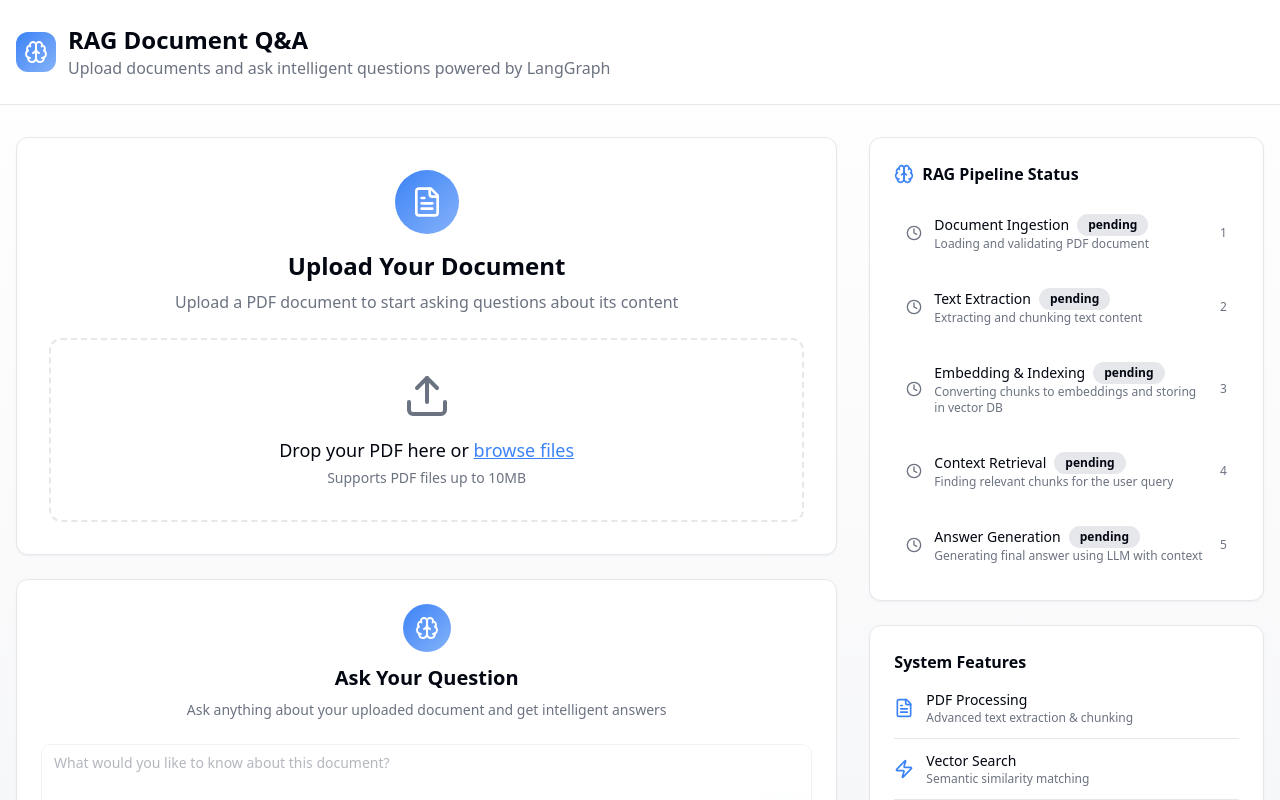
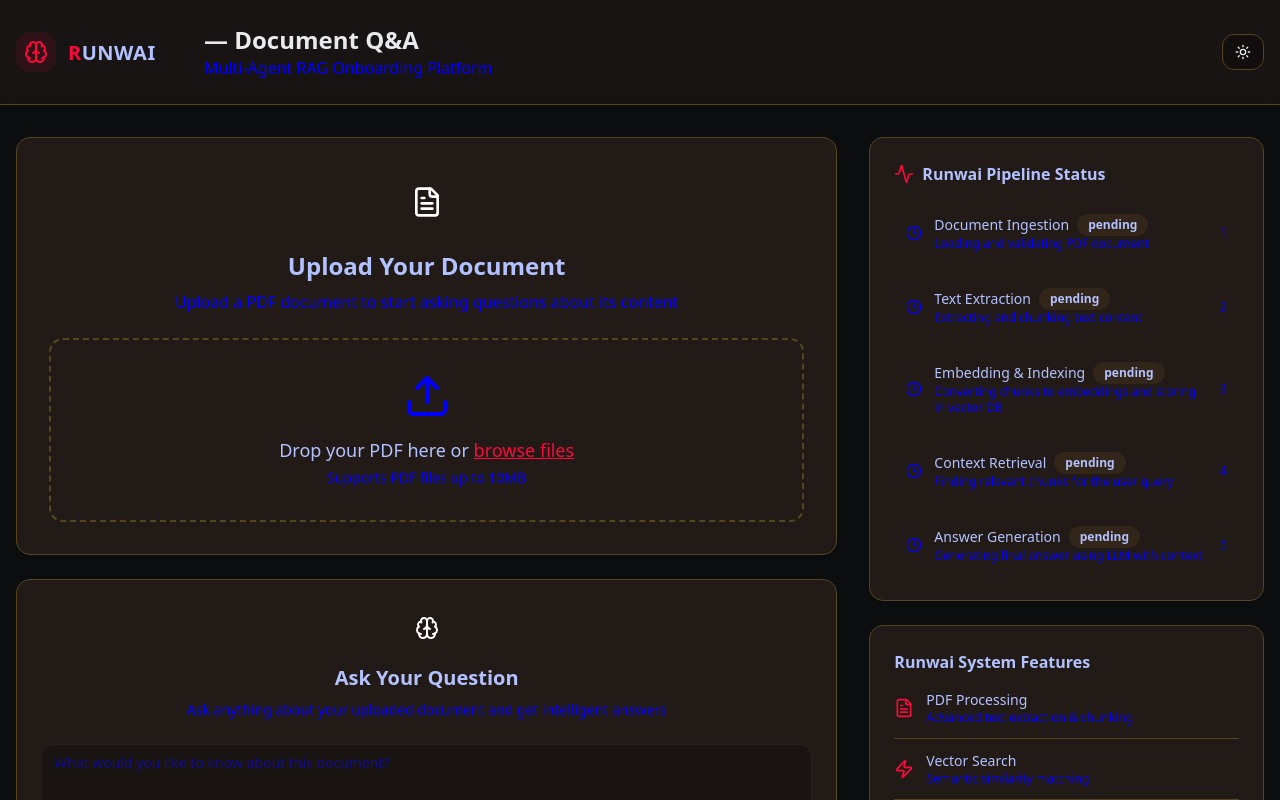
Before and after one commit to Monyanzi/pdf-ask-graph, a React (Vite) app: page / in a window 1280 px wide. Shown: the top 800 px of the page. Built offline with nearby package versions, Linux system fonts and the light colour scheme.

Commit message:
Apply Runwai branding and theme

```diff
--- a/index.html
+++ b/index.html
@@ -3,27 +3,28 @@
   <head>
     <meta charset="UTF-8" />
     <meta name="viewport" content="width=device-width, initial-scale=1.0" />
-    <title>RAG Document Q&A - Intelligent Document Analysis</title>
-    <meta name="description" content="Upload PDF documents and ask intelligent questions using advanced RAG technology powered by LangGraph. Get accurate answers with source citations." />
-    <meta name="author" content="RAG Systems" />
+    <title>Runwai - Multi-Agent RAG Onboarding Platform</title>
+    <meta name="description" content="Upload PDF documents and ask intelligent questions using advanced multi-agent RAG technology. Get accurate answers with source citations powered by Runwai." />
+    <meta name="author" content="Runwai" />
     <link rel="canonical" href="/" />
+    <link rel="icon" href="/favicon.ico" type="image/x-icon">
 
     <!-- Open Graph Meta Tags -->
-    <meta property="og:title" content="RAG Document Q&A - Intelligent Document Analysis" />
-    <meta property="og:description" content="Upload PDF documents and ask intelligent questions using advanced RAG technology powered by LangGraph" />
+    <meta property="og:title" content="Runwai - Multi-Agent RAG Onboarding Platform" />
+    <meta property="og:description" content="Upload PDF documents and ask intelligent questions using advanced multi-agent RAG technology" />
     <meta property="og:type" content="website" />
-    <meta property="og:image" content="/og-rag-system.jpg" />
+    <meta property="og:image" content="/og-runwai-system.jpg" />
     <meta property="og:url" content="/" />
 
     <!-- Twitter Card Meta Tags -->
     <meta name="twitter:card" content="summary_large_image" />
-    <meta name="twitter:title" content="RAG Document Q&A System" />
-    <meta name="twitter:description" content="Advanced document analysis with AI-powered question answering" />
-    <meta name="twitter:image" content="/twitter-rag-system.jpg" />
+    <meta name="twitter:title" content="Runwai Document Q&A System" />
+    <meta name="twitter:description" content="Advanced document analysis with AI-powered multi-agent question answering" />
+    <meta name="twitter:image" content="/twitter-runwai-system.jpg" />
 
     <!-- Technical Meta Tags -->
     <meta name="robots" content="index, follow" />
-    <meta name="keywords" content="RAG, document analysis, AI, machine learning, PDF processing, LangGraph, question answering, retrieval augmented generation" />
+    <meta name="keywords" content="Runwai, multi-agent, RAG, document analysis, AI, machine learning, PDF processing, question answering, retrieval augmented generation" />
   </head>
 
   <body>
--- a/src/components/RAGStatus.tsx
+++ b/src/components/RAGStatus.tsx
@@ -1,4 +1,4 @@
-import { CheckCircle, Clock, AlertCircle, Brain } from "lucide-react";
+import { CheckCircle, Clock, AlertCircle, Brain, Activity } from "lucide-react";
 import { Card } from "@/components/ui/card";
 import { Badge } from "@/components/ui/badge";
 import { Progress } from "@/components/ui/progress";
@@ -48,8 +48,8 @@ export function RAGStatus({ steps, currentStep }: RAGStatusProps) {
     <Card className="p-6">
       <div className="space-y-4">
         <div className="flex items-center gap-2">
-          <Brain className="h-5 w-5 text-primary" />
-          <h3 className="font-semibold">RAG Pipeline Status</h3>
+          <Activity className="h-5 w-5 text-primary" />
+          <h3 className="font-semibold">Runwai Pipeline Status</h3>
         </div>
 
         <div className="space-y-3">
--- /dev/null
+++ b/src/components/RunwaiWordmark.tsx
@@ -0,0 +1,21 @@
+import React from 'react';
+
+export const RunwaiWordmark = () => {
+  return (
+    <div className="flex items-center">
+      <svg width="120" height="32" viewBox="0 0 120 32" xmlns="http://www.w3.org/2000/svg">
+        <text
+          x="0"
+          y="24"
+          fontSize="20"
+          fontWeight="bold"
+          fontFamily="system-ui, -apple-system, sans-serif"
+          letterSpacing="0.5px"
+        >
+          <tspan fill="hsl(var(--primary))" className="fill-primary">R</tspan>
+          <tspan fill="hsl(var(--foreground))" className="fill-foreground">UNWAI</tspan>
+        </text>
+      </svg>
+    </div>
+  );
+};
--- /dev/null
+++ b/src/components/ThemeToggle.tsx
@@ -0,0 +1,24 @@
+import React from 'react';
+import { Moon, Sun } from 'lucide-react';
+import { Button } from '@/components/ui/button';
+import { useTheme } from '@/hooks/useTheme';
+
+export const ThemeToggle = () => {
+  const { toggleTheme, isDark } = useTheme();
+
+  return (
+    <Button
+      variant="outline"
+      size="sm"
+      onClick={toggleTheme}
+      className="border-border bg-background hover:bg-accent"
+    >
+      {isDark ? (
+        <Sun className="h-4 w-4" />
+      ) : (
+        <Moon className="h-4 w-4" />
+      )}
+      <span className="sr-only">Toggle theme</span>
+    </Button>
+  );
+};
--- /dev/null
+++ b/src/hooks/useTheme.ts
@@ -0,0 +1,24 @@
+import { useState, useEffect } from 'react';
+
+export type Theme = 'theme-dark' | 'theme-light';
+
+export const useTheme = () => {
+  const [theme, setTheme] = useState<Theme>('theme-dark');
+
+  useEffect(() => {
+    // Load theme from localStorage or default to dark
+    const savedTheme = localStorage.getItem('runwai-theme') as Theme;
+    const initialTheme = savedTheme || 'theme-dark';
+    setTheme(initialTheme);
+    document.documentElement.className = initialTheme;
+  }, []);
+
+  const toggleTheme = () => {
+    const newTheme: Theme = theme === 'theme-dark' ? 'theme-light' : 'theme-dark';
+    setTheme(newTheme);
+    document.documentElement.className = newTheme;
+    localStorage.setItem('runwai-theme', newTheme);
+  };
+
+  return { theme, toggleTheme, isDark: theme === 'theme-dark' };
+};
--- a/src/index.css
+++ b/src/index.css
@@ -2,158 +2,239 @@
 @tailwind components;
 @tailwind utilities;
 
-/* RAG Document Q&A System Design System - Professional Intelligence Theme */
+/* Runwai - Multi-Agent RAG Platform Design System */
 
 @layer base {
   :root {
-    /* Background System */
-    --background: 0 0% 100%;
-    --background-subtle: 220 14% 96%;
-    --background-muted: 220 13% 91%;
-    --foreground: 224 71% 4%;
-
-    /* Card System */
-    --card: 0 0% 100%;
-    --card-foreground: 224 71% 4%;
-    --card-subtle: 220 14% 96%;
-
-    /* Popover System */
-    --popover: 0 0% 100%;
-    --popover-foreground: 224 71% 4%;
-
-    /* Intelligence Blue Primary - Deep, trustworthy */
-    --primary: 217 91% 60%;
-    --primary-dark: 217 91% 45%;
-    --primary-light: 217 91% 75%;
-    --primary-foreground: 0 0% 100%;
-    --primary-subtle: 217 91% 95%;
-
-    /* Professional Secondary */
-    --secondary: 220 13% 91%;
-    --secondary-foreground: 224 71% 4%;
-    --secondary-hover: 220 13% 85%;
-
-    /* Muted System for subtle elements */
-    --muted: 220 13% 91%;
-    --muted-foreground: 220 9% 46%;
-    --muted-dark: 220 9% 35%;
-
-    /* Success Green for completed uploads/processing */
-    --success: 142 76% 36%;
-    --success-foreground: 0 0% 100%;
-    --success-subtle: 142 76% 95%;
-
-    /* Warning for processing states */
-    --warning: 38 92% 50%;
-    --warning-foreground: 224 71% 4%;
-    --warning-subtle: 38 92% 95%;
-
-    /* Accent for highlights and interactive elements */
-    --accent: 217 91% 60%;
-    --accent-foreground: 0 0% 100%;
-    --accent-subtle: 217 91% 95%;
-
-    /* Destructive */
-    --destructive: 0 84% 60%;
-    --destructive-foreground: 0 0% 100%;
-
-    /* Border and Input System */
-    --border: 220 13% 91%;
-    --border-subtle: 220 13% 95%;
-    --input: 220 13% 91%;
-    --input-focus: 217 91% 60%;
-    --ring: 217 91% 60%;
-
-    /* Document-focused gradients */
-    --gradient-intelligence: linear-gradient(135deg, hsl(217 91% 60%), hsl(217 91% 75%));
-    --gradient-document: linear-gradient(180deg, hsl(0 0% 100%), hsl(220 14% 96%));
-    --gradient-processing: linear-gradient(90deg, hsl(217 91% 60%), hsl(217 91% 45%));
-
-    /* Shadows for depth */
-    --shadow-subtle: 0 1px 2px 0 hsl(220 13% 91% / 0.05);
-    --shadow-soft: 0 4px 12px 0 hsl(220 13% 91% / 0.15);
-    --shadow-intelligence: 0 8px 25px 0 hsl(217 91% 60% / 0.15);
-
-    /* Animation curves */
-    --transition-smooth: all 0.2s cubic-bezier(0.4, 0, 0.2, 1);
-    --transition-bounce: all 0.3s cubic-bezier(0.68, -0.55, 0.265, 1.55);
-
-    --radius: 0.75rem;
-    --radius-lg: 1rem;
-    --radius-sm: 0.5rem;
-
-    /* Sidebar (if needed) */
-    --sidebar-background: 220 14% 96%;
-    --sidebar-foreground: 224 71% 4%;
-    --sidebar-primary: 217 91% 60%;
-    --sidebar-primary-foreground: 0 0% 100%;
-    --sidebar-accent: 220 13% 91%;
-    --sidebar-accent-foreground: 224 71% 4%;
-    --sidebar-border: 220 13% 91%;
-    --sidebar-ring: 217 91% 60%;
+    --radius: 14px;
+    --focus-ring: 2px solid var(--primary-500);
   }
 
-  .dark {
-    /* Dark mode for professional intelligence theme */
-    --background: 224 71% 4%;
-    --background-subtle: 224 71% 8%;
-    --background-muted: 224 71% 12%;
-    --foreground: 0 0% 95%;
+  /* DARK THEME (default, Vader vibe) */
+  .theme-dark {
+    --bg-100: #0B0D0F;   /* page background */
+    --bg-200: #111418;   /* cards/panels */
+    --bg-300: #1C1F26;   /* inset sections / chips */
+    --border-200: #2A2F3A;
+    --muted-400: #3B4252;
+    --text-100: #E8EAED; /* primary text */
+    --text-200: #C6CBD3; /* secondary text */
 
-    --card: 224 71% 6%;
-    --card-foreground: 0 0% 95%;
-    --card-subtle: 224 71% 8%;
+    --primary-500: #D90429; /* Runwai red */
+    --primary-600: #B3001B;
+    --primary-700: #8E0016;
 
-    --popover: 224 71% 6%;
-    --popover-foreground: 0 0% 95%;
+    --success-500: #22C55E;
+    --warning-500: #F59E0B;
+    --danger-500: #EF4444;
 
-    --primary: 217 91% 65%;
-    --primary-dark: 217 91% 50%;
-    --primary-light: 217 91% 80%;
-    --primary-foreground: 224 71% 4%;
-    --primary-subtle: 217 91% 15%;
+    /* Tailwind compatibility */
+    --background: 11 13% 6%;
+    --background-subtle: 17 20% 8%;
+    --background-muted: 28 31% 15%;
+    --foreground: 232 234% 91%;
 
-    --secondary: 224 71% 12%;
-    --secondary-foreground: 0 0% 90%;
-    --secondary-hover: 224 71% 16%;
+    --card: 17 20% 11%;
+    --card-foreground: 232 234% 91%;
+    --card-subtle: 17 20% 8%;
 
-    --muted: 224 71% 12%;
-    --muted-foreground: 220 9% 60%;
-    --muted-dark: 220 9% 50%;
+    --popover: 17 20% 11%;
+    --popover-foreground: 232 234% 91%;
 
-    --success: 142 76% 36%;
+    --primary: 348 96% 51%;
+    --primary-dark: 348 100% 35%;
+    --primary-light: 348 96% 66%;
+    --primary-foreground: 0 0% 100%;
+    --primary-subtle: 348 96% 15%;
+
+    --secondary: 28 31% 15%;
+    --secondary-foreground: 232 234% 91%;
+    --secondary-hover: 220 29% 20%;
+
+    --muted: 28 31% 15%;
+    --muted-foreground: 235 252% 59%;
+    --muted-dark: 235 252% 45%;
+
+    --success: 142 76% 55%;
     --success-foreground: 0 0% 100%;
     --success-subtle: 142 76% 15%;
 
-    --warning: 38 92% 50%;
-    --warning-foreground: 224 71% 4%;
-    --warning-subtle: 38 92% 15%;
+    --warning: 38 95% 51%;
+    --warning-foreground: 11 13% 6%;
+    --warning-subtle: 38 95% 15%;
 
-    --accent: 217 91% 65%;
-    --accent-foreground: 224 71% 4%;
-    --accent-subtle: 217 91% 15%;
+    --accent: 348 96% 51%;
+    --accent-foreground: 0 0% 100%;
+    --accent-subtle: 348 96% 15%;
 
     --destructive: 0 84% 60%;
     --destructive-foreground: 0 0% 100%;
 
-    --border: 224 71% 16%;
-    --border-subtle: 224 71% 12%;
-    --input: 224 71% 16%;
-    --input-focus: 217 91% 65%;
-    --ring: 217 91% 65%;
+    --border: 42 47% 23%;
+    --border-subtle: 28 31% 15%;
+    --input: 28 31% 15%;
+    --input-focus: 348 96% 51%;
+    --ring: 348 96% 51%;
 
-    --sidebar-background: 224 71% 6%;
-    --sidebar-foreground: 0 0% 90%;
-    --sidebar-primary: 217 91% 65%;
-    --sidebar-primary-foreground: 224 71% 4%;
-    --sidebar-accent: 224 71% 12%;
-    --sidebar-accent-foreground: 0 0% 90%;
-    --sidebar-border: 224 71% 16%;
-    --sidebar-ring: 217 91% 65%;
+    --sidebar-background: 17 20% 11%;
+    --sidebar-foreground: 232 234% 91%;
+    --sidebar-primary: 348 96% 51%;
+    --sidebar-primary-foreground: 0 0% 100%;
+    --sidebar-accent: 28 31% 15%;
+    --sidebar-accent-foreground: 232 234% 91%;
+    --sidebar-border: 42 47% 23%;
+    --sidebar-ring: 348 96% 51%;
+  }
+
+  /* LIGHT THEME */
+  .theme-light {
+    --bg-100: #FFFFFF;
+    --bg-200: #F7F8FA;
+    --bg-300: #EDF1F5;
+    --border-200: #D5DAE1;
+    --muted-400: #5B6270;
+    --text-100: #111418;
+    --text-200: #334155;
+
+    --primary-500: #B3001B; /* deeper red for light contrast */
+    --primary-600: #9A0018;
+    --primary-700: #7C0013;
+
+    --success-500: #16A34A;
+    --warning-500: #B45309;
+    --danger-500: #DC2626;
+
+    /* Tailwind compatibility */
+    --background: 0 0% 100%;
+    --background-subtle: 220 25% 97%;
+    --background-muted: 225 29% 95%;
+    --foreground: 222 84% 5%;
+
+    --card: 0 0% 100%;
+    --card-foreground: 222 84% 5%;
+    --card-subtle: 220 25% 97%;
+
+    --popover: 0 0% 100%;
+    --popover-foreground: 222 84% 5%;
+
+    --primary: 348 100% 35%;
+    --primary-dark: 348 100% 25%;
+    --primary-light: 348 100% 50%;
+    --primary-foreground: 0 0% 100%;
+    --primary-subtle: 348 100% 95%;
+
+    --secondary: 225 29% 95%;
+    --secondary-foreground: 222 84% 5%;
+    --secondary-hover: 220 25% 90%;
+
+    --muted: 225 29% 95%;
+    --muted-foreground: 215 16% 47%;
+    --muted-dark: 215 16% 35%;
+
+    --success: 142 71% 45%;
+    --success-foreground: 0 0% 100%;
+    --success-subtle: 142 71% 95%;
+
+    --warning: 25 95% 53%;
+    --warning-foreground: 222 84% 5%;
+    --warning-subtle: 25 95% 95%;
+
+    --accent: 348 100% 35%;
+    --accent-foreground: 0 0% 100%;
+    --accent-subtle: 348 100% 95%;
+
+    --destructive: 0 84% 60%;
+    --destructive-foreground: 0 0% 100%;
+
+    --border: 214 32% 91%;
+    --border-subtle: 220 25% 97%;
+    --input: 225 29% 95%;
+    --input-focus: 348 100% 35%;
+    --ring: 348 100% 35%;
+
+    --sidebar-background: 220 25% 97%;
+    --sidebar-foreground: 222 84% 5%;
+    --sidebar-primary: 348 100% 35%;
+    --sidebar-primary-foreground: 0 0% 100%;
+    --sidebar-accent: 225 29% 95%;
+    --sidebar-accent-foreground: 222 84% 5%;
+    --sidebar-border: 214 32% 91%;
+    --sidebar-ring: 348 100% 35%;
   }
 }
 
 @layer components {
+  /* Component Mapping */
+  body {
+    background: var(--bg-100);
+    color: var(--text-100);
+  }
+
+  .card, .panel {
+    background: var(--bg-200);
+    border: 1px solid var(--border-200);
+    border-radius: var(--radius);
+  }
+
+  .subtle {
+    background: var(--bg-300);
+  }
+
+  hr, .divider {
+    border-color: var(--border-200);
+  }
+
+  a, .link {
+    color: var(--primary-500);
+  }
+
+  .button-primary {
+    background: var(--primary-500);
+    color: #fff;
+    border-radius: var(--radius);
+  }
+
+  .button-primary:hover {
+    background: var(--primary-600);
+  }
+
+  .button-outline {
+    color: var(--primary-500);
+    border: 1px solid var(--primary-500);
+    background: transparent;
+  }
+
+  .badge-success {
+    background: color-mix(in srgb, var(--success-500) 20%, transparent);
+    color: var(--success-500);
+  }
+
+  .badge-pending {
+    background: color-mix(in srgb, var(--muted-400) 15%, transparent);
+    color: var(--text-200);
+  }
+
+  .input, .textarea {
+    background: var(--bg-300);
+    border: 1px solid var(--border-200);
+    color: var(--text-100);
+  }
+
+  .input:focus, .textarea:focus, .button-primary:focus {
+    outline: var(--focus-ring);
+    outline-offset: 2px;
+  }
+
+  .dropzone {
+    border: 2px dashed var(--border-200);
+    background: var(--bg-300);
+  }
+
+  .dropzone:hover {
+    border-color: var(--primary-500);
+    box-shadow: 0 0 0 3px color-mix(in srgb, var(--primary-500) 30%, transparent);
+  }
+
   /* Document Upload Styles */
   .upload-area {
     @apply border-2 border-dashed border-border rounded-lg transition-colors duration-200;
@@ -184,14 +265,14 @@
     }
   }
 
-  /* Intelligence Glow Effect */
-  .intelligence-glow {
+  /* Runwai Glow Effect */
+  .runwai-glow {
     @apply shadow-lg;
-    box-shadow: var(--shadow-intelligence);
+    box-shadow: 0 8px 25px 0 hsl(var(--primary) / 0.15);
   }
 
-  .intelligence-glow:hover {
-    box-shadow: 0 12px 35px 0 hsl(217 91% 60% / 0.25);
+  .runwai-glow:hover {
+    box-shadow: 0 12px 35px 0 hsl(var(--primary) / 0.25);
   }
 }
 
@@ -200,8 +281,14 @@
     @apply border-border;
   }
 
+  html {
+    @apply theme-dark; /* Default to dark theme */
+  }
+
   body {
     @apply bg-background text-foreground;
     font-feature-settings: "rlig" 1, "calt" 1;
+    background: var(--bg-100);
+    color: var(--text-100);
   }
 }
--- a/src/pages/Index.tsx
+++ b/src/pages/Index.tsx
@@ -7,6 +7,8 @@ import { PDFUpload } from "@/components/PDFUpload";
 import { QuestionInput } from "@/components/QuestionInput";
 import { AnswerDisplay } from "@/components/AnswerDisplay";
 import { RAGStatus, RAGStep } from "@/components/RAGStatus";
+import { RunwaiWordmark } from "@/components/RunwaiWordmark";
+import { ThemeToggle } from "@/components/ThemeToggle";
 import { toast } from "@/hooks/use-toast";
 
 // Mock data for demonstration
@@ -196,16 +198,22 @@ export default function Index() {
       {/* Header */}
       <header className="border-b bg-card/95 backdrop-blur supports-[backdrop-filter]:bg-card/60">
         <div className="container mx-auto px-4 py-6">
-          <div className="flex items-center gap-3">
-            <div className="w-10 h-10 bg-gradient-intelligence rounded-lg flex items-center justify-center">
-              <Brain className="h-6 w-6 text-primary-foreground" />
+          <div className="flex items-center justify-between">
+            <div className="flex items-center gap-3">
+              <div className="w-10 h-10 bg-primary/10 rounded-lg flex items-center justify-center">
+                <Brain className="h-6 w-6 text-primary" />
+              </div>
+              <div className="flex items-center gap-4">
+                <RunwaiWordmark />
+                <div>
+                  <h1 className="text-2xl font-bold">— Document Q&A</h1>
+                  <p className="text-muted-foreground">
+                    Multi-Agent RAG Onboarding Platform
+                  </p>
+                </div>
+              </div>
             </div>
-            <div>
-              <h1 className="text-2xl font-bold">RAG Document Q&A</h1>
-              <p className="text-muted-foreground">
-                Upload documents and ask intelligent questions powered by LangGraph
-              </p>
-            </div>
+            <ThemeToggle />
           </div>
         </div>
       </header>
@@ -251,7 +259,7 @@ export default function Index() {
 
             {/* Features Card */}
             <Card className="p-6">
-              <h3 className="font-semibold mb-4">System Features</h3>
+              <h3 className="font-semibold mb-4">Runwai System Features</h3>
               <div className="space-y-3">
                 <div className="flex items-center gap-3">
                   <FileText className="h-5 w-5 text-primary" />
@@ -276,8 +284,8 @@ export default function Index() {
                 <div className="flex items-center gap-3">
                   <Brain className="h-5 w-5 text-primary" />
                   <div>
-                    <p className="text-sm font-medium">LangGraph Pipeline</p>
-                    <p className="text-xs text-muted-foreground">Modular RAG architecture</p>
+                    <p className="text-sm font-medium">Multi-Agent Pipeline</p>
+                    <p className="text-xs text-muted-foreground">Advanced RAG architecture</p>
                   </div>
                 </div>
 
@@ -300,8 +308,9 @@ export default function Index() {
               </h4>
               <p className="text-sm text-muted-foreground">
                 This is a frontend demonstration. For production use, implement the backend
-                LangGraph pipeline with your preferred vector database and LLM provider.
+                multi-agent pipeline with your preferred vector database and LLM provider.
               </p>
+              <p className="text-xs text-muted-foreground mt-2">© Runwai</p>
             </Card>
           </div>
         </div>
```
